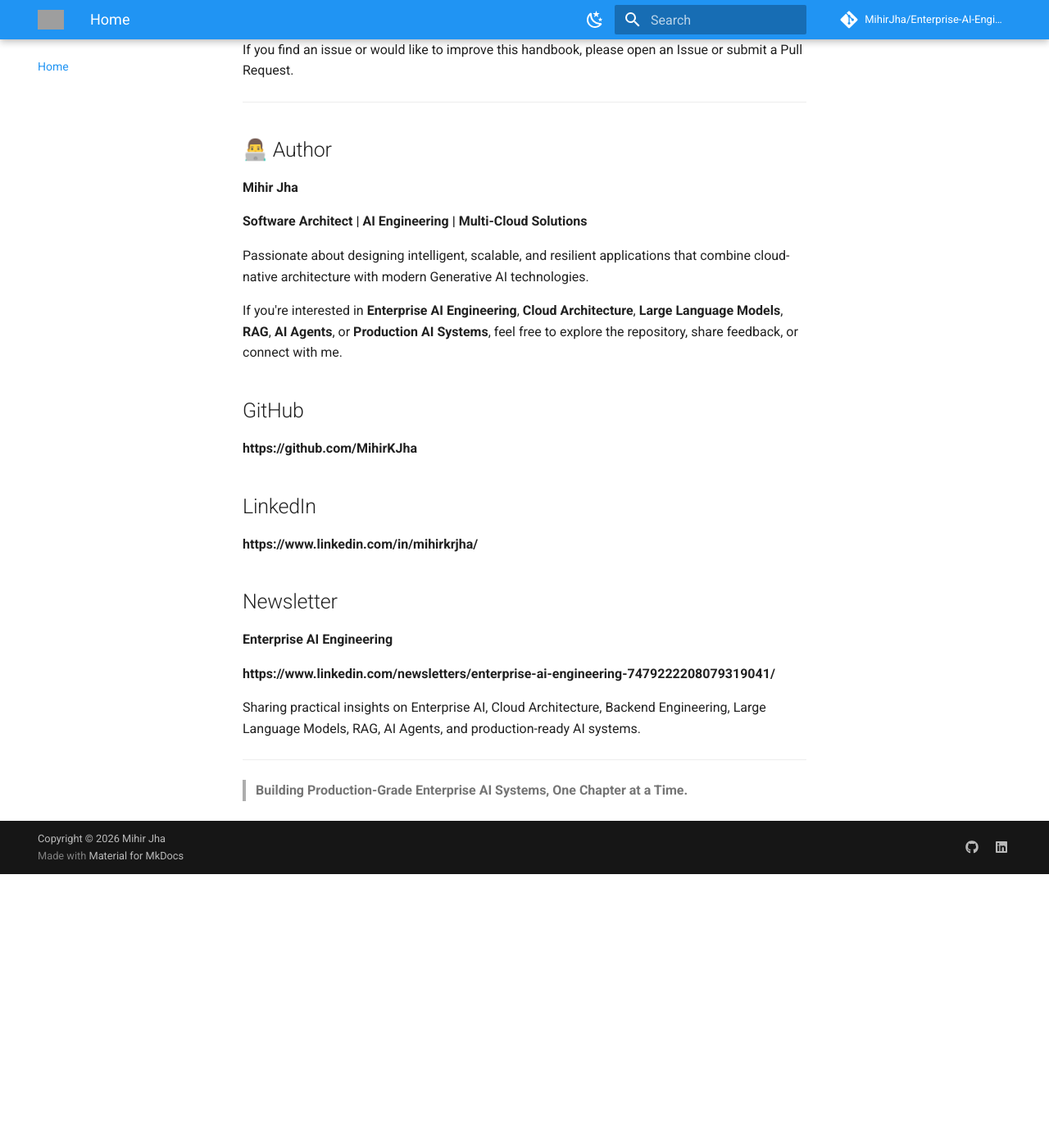
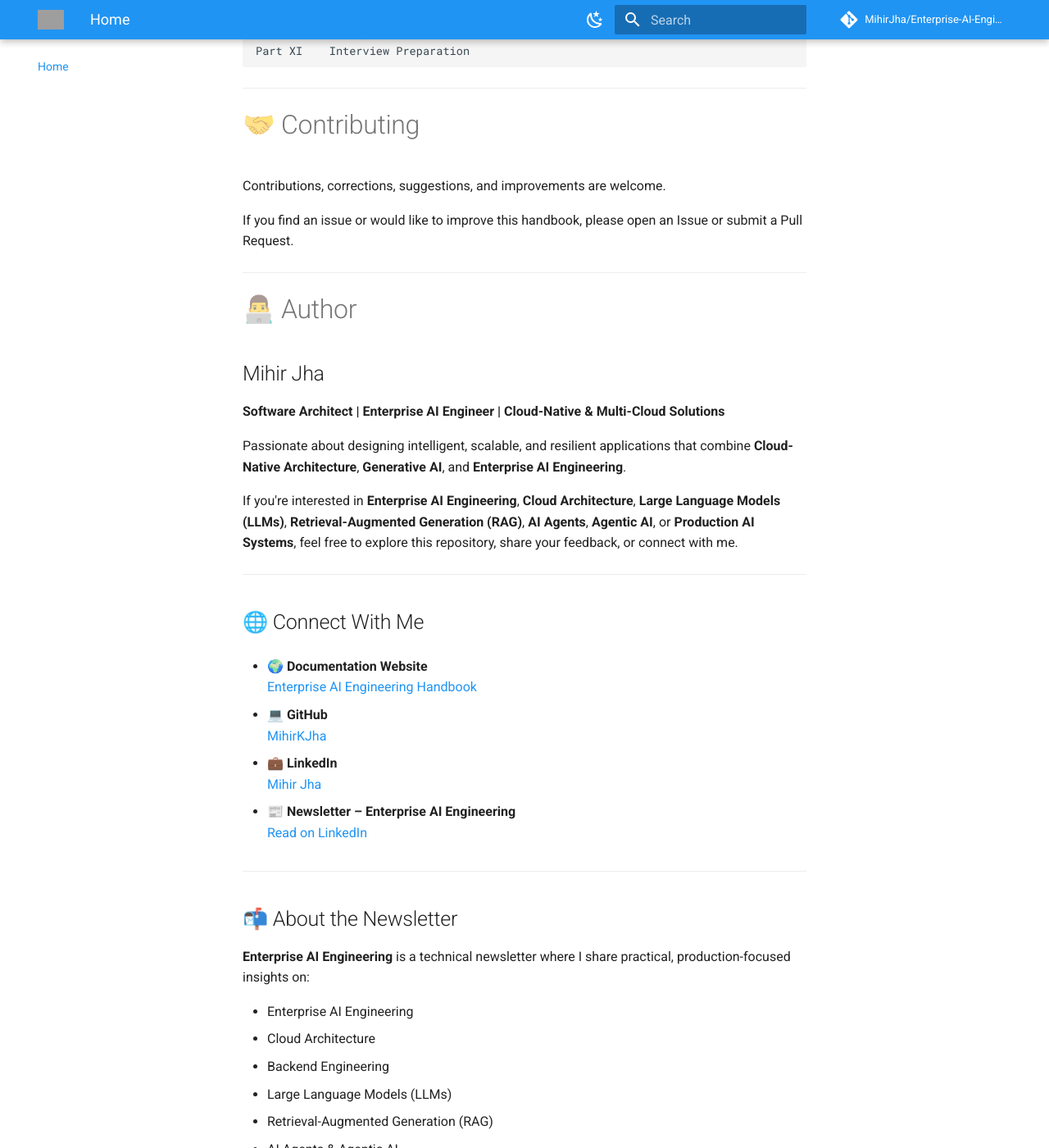
Before and after one commit to MihirKJha/enterprise-ai-engineering-handbook, an MkDocs documentation site: the page built from docs/index.md, in a window 1280 px wide and 1400 px high, scrolled down 7934 px. Shown: the whole window at 82% size. Built offline with MkDocs 1.6.1 and Material for MkDocs 9.7.7, drawn with Linux system fonts in a browser that asks for light colours; comment, search, counter and statistics services are not loaded; before the commit the page ends 9000 px from its top, so only the background shows below that; some of the changed text lies outside the part shown; grey boxes are pictures that could not be loaded.

Commit message:
Added configuration files for mkdocs
Added configuration files for mkdocs

```diff
--- a/docs/index.md
+++ b/docs/index.md
@@ -289,31 +299,51 @@ If you find an issue or would like to improve this handbook, please open an Issu
 
 ---
 
-## 👨‍💻 Author
+# 👨‍💻 Author
 
-**Mihir Jha**
+## Mihir Jha
 
-**Software Architect | AI Engineering | Multi-Cloud Solutions**
+**Software Architect | Enterprise AI Engineer | Cloud-Native & Multi-Cloud Solutions**
 
-Passionate about designing intelligent, scalable, and resilient applications that combine cloud-native architecture with modern Generative AI technologies.
+Passionate about designing intelligent, scalable, and resilient applications that combine **Cloud-Native Architecture**, **Generative AI**, and **Enterprise AI Engineering**.
 
-If you're interested in **Enterprise AI Engineering**, **Cloud Architecture**, **Large Language Models**, **RAG**, **AI Agents**, or **Production AI Systems**, feel free to explore the repository, share feedback, or connect with me.
+If you're interested in **Enterprise AI Engineering**, **Cloud Architecture**, **Large Language Models (LLMs)**, **Retrieval-Augmented Generation (RAG)**, **AI Agents**, **Agentic AI**, or **Production AI Systems**, feel free to explore this repository, share your feedback, or connect with me.
 
-## GitHub
+---
 
-**https://github.com/MihirKJha**
+## 🌐 Connect With Me
 
-## LinkedIn
+- 🌍 **Documentation Website**
+  [Enterprise AI Engineering Handbook](https://mihirkjha.github.io/enterprise-ai-engineering-handbook/)
 
-**https://www.linkedin.com/in/mihirkrjha/**
+- 💻 **GitHub**
+  [MihirKJha](https://github.com/MihirKJha)
 
-## Newsletter
+- 💼 **LinkedIn**
+  [Mihir Jha](https://www.linkedin.com/in/mihirkrjha/)
 
-**Enterprise AI Engineering**
+- 📰 **Newsletter – Enterprise AI Engineering**
+  [Read on LinkedIn](https://www.linkedin.com/newsletters/enterprise-ai-engineering-7479222208079319041/)
 
-**https://www.linkedin.com/newsletters/enterprise-ai-engineering-7479222208079319041/**
+---
 
-Sharing practical insights on Enterprise AI, Cloud Architecture, Backend Engineering, Large Language Models, RAG, AI Agents, and production-ready AI systems.
+## 📬 About the Newsletter
+
+**Enterprise AI Engineering** is a technical newsletter where I share practical, production-focused insights on:
+
+- Enterprise AI Engineering
+- Cloud Architecture
+- Backend Engineering
+- Large Language Models (LLMs)
+- Retrieval-Augmented Generation (RAG)
+- AI Agents & Agentic AI
+- MLOps & Cloud AI
+- Production-Ready AI Systems
+- AI System Design & Best Practices
+
+---
+
+⭐ **If you find this handbook useful, please consider giving it a ⭐ Star and sharing it with others.**
 
 
 ---
--- a/mkdocs.yaml
+++ b/mkdocs.yaml
@@ -79,47 +79,47 @@ nav:
 
   - Part I - Machine Learning:
 
-      - Overview: 01-machine-learning/README.md
+      - Overview: 01-machine-learning/index.md
 
   - Part II - Deep Learning:
 
-      - Overview: 02-deep-learning/README.md
+      - Overview: 02-deep-learning/index.md
 
   - Part III - Generative AI:
 
-      - Overview: 03-generative-ai/README.md
+      - Overview: 03-generative-ai/index.md
 
   - Part IV - Prompt Engineering:
 
-      - Overview: 04-prompt-engineering/README.md
+      - Overview: 04-prompt-engineering/index.md
 
   - Part V - Retrieval-Augmented Generation:
 
-      - Overview: 05-retrieval-augmented-generation/README.md
+      - Overview: 05-retrieval-augmented-generation/index.md
 
   - Part VI - AI Agents:
 
-      - Overview: 06-ai-agents/README.md
+      - Overview: 06-ai-agents/index.md
 
   - Part VII - Agentic AI:
 
-      - Overview: 07-agentic-ai/README.md
+      - Overview: 07-agentic-ai/index.md
 
   - Part VIII - AI System Design:
 
-      - Overview: 08-ai-system-design/README.md
+      - Overview: 08-ai-system-design/index.md
 
   - Part IX - MLOps:
 
-      - Overview: 09-mlops/README.md
+      - Overview: 09-mlops/index.md
 
   - Part X - Cloud AI:
 
-      - Overview: 10-cloud-ai/README.md
+      - Overview: 10-cloud-ai/index.md
 
   - Part XI - Interview Preparation:
 
-      - Overview: 11-interview-preparation/README.md
+      - Overview: 11-interview-preparation/index.md
 
 extra:
 
```
Also changed, not shown: other parts of docs/index.md (+15 -5 lines), README.md (+32 -13 lines), docs/01-machine-learning/index.md (added, +131 -0 lines).
